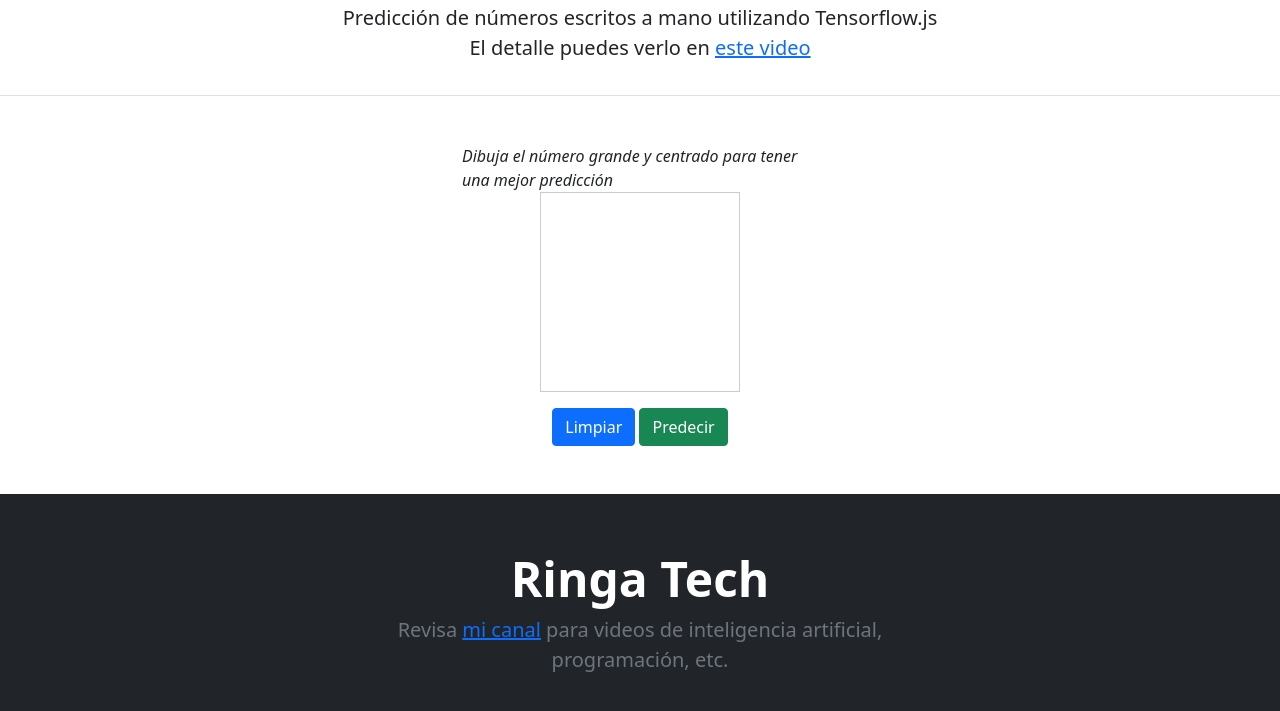
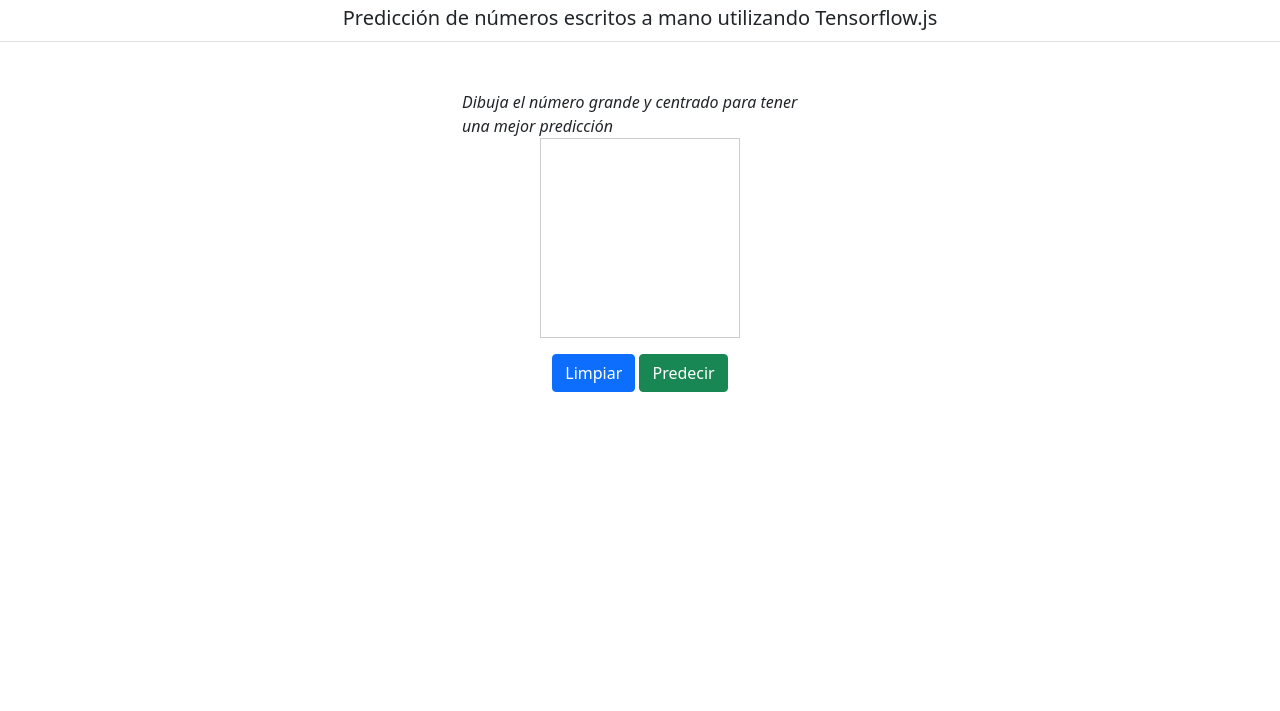
Before and after one commit to ed1999/numeros, a plain HTML site: page index.html in a window 1280 px wide. Shown: the part 167-878 px from the top of the page. After the commit the page ends 800 px from the top, so only its background shows below. Drawn offline with nearby package versions, Linux system fonts and the light colour scheme; a script that the page names is missing.

Commit message:
Segndo commit

```diff
--- a/index.html
+++ b/index.html
@@ -33,7 +33,6 @@
              <h1 class="display-5 fw-bold">N&uacute;meros escritos a mano</h1>
              <div class="col-lg-6 mx-auto">
                <p class="lead mb-0">Predicci&oacute;n de n&uacute;meros escritos a mano utilizando Tensorflow.js</p>
-               <p class="lead mb-4">El detalle puedes verlo en <a href="https://youtu.be/LRckH4U5ls8">este video</a></p>
              </div>
            </div>
 
@@ -59,14 +58,7 @@
 
            <div class="b-example-divider"></div>
 
-           <div class="bg-dark text-secondary mt-5 px-4 py-2 text-center">
-             <div class="py-5">
-               <h1 class="display-5 fw-bold text-white">Ringa Tech</h1>
-               <div class="col-lg-6 mx-auto">
-                 <p class="fs-5 mb-4">Revisa <a href="https://youtube.com/RingaTech">mi canal</a> para videos de inteligencia artificial, programaci&oacute;n, etc.</p>
-               </div>
-             </div>
-           </div>
+
 
            <div class="b-example-divider mb-0"></div>
          </main>
```
